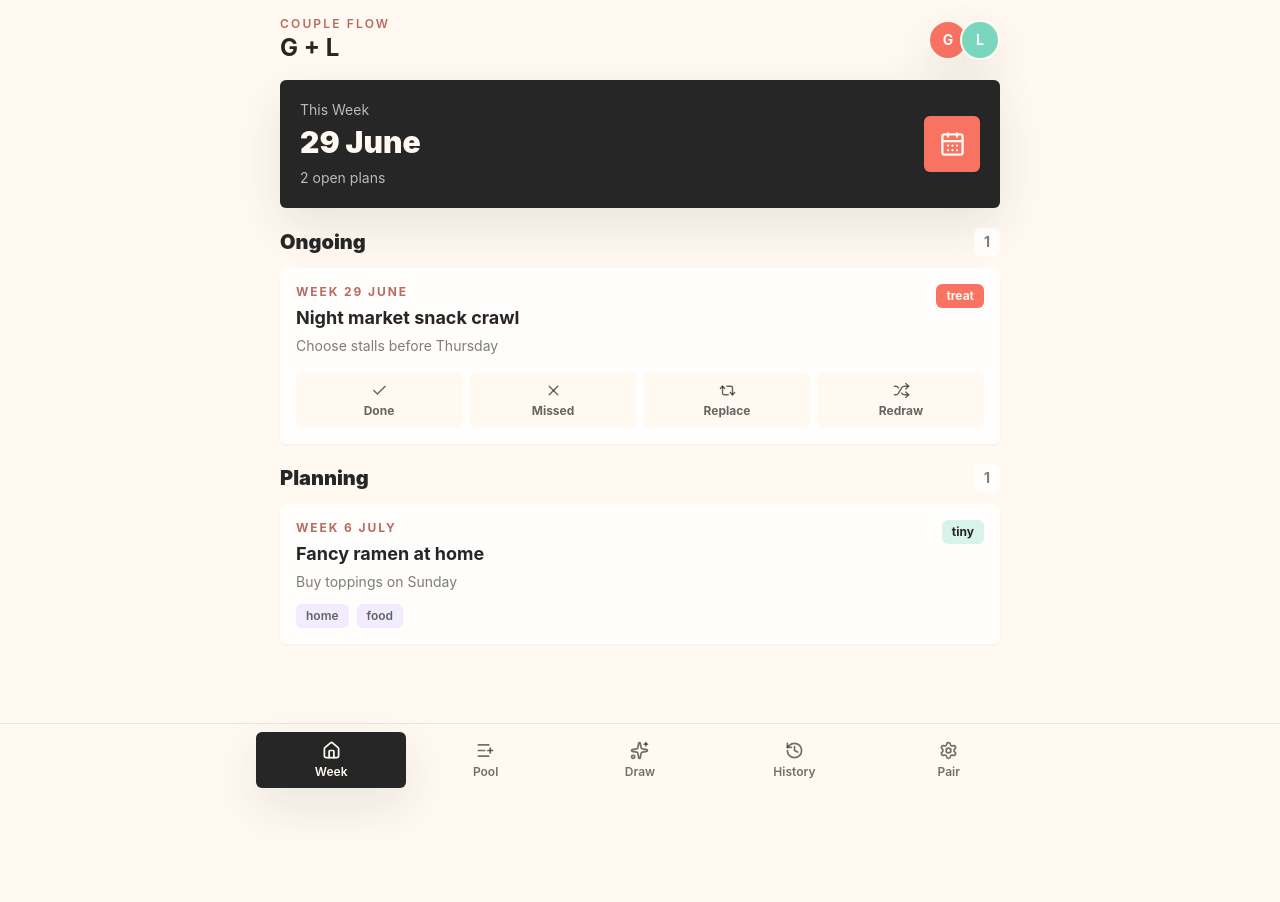
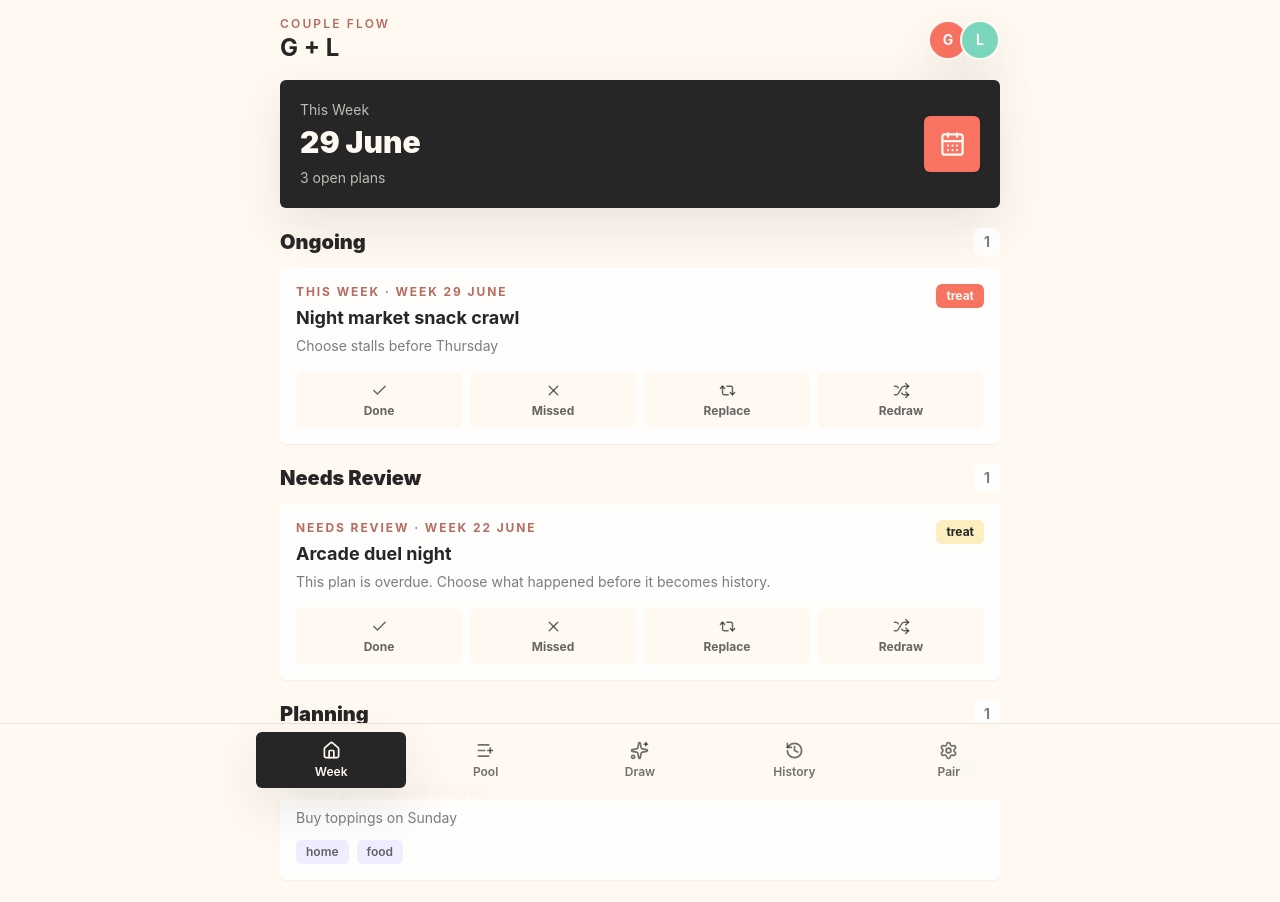
Before and after one commit to gannnnnnnnnnnnnn/Couple-Flow-App, a React (Vite) app: page / in a window 1280 px wide. Shown: the top 902 px of the page. Before the commit the page ends 800 px from the top, so only its background shows below. Built offline with nearby package versions, Linux system fonts and the light colour scheme.

Commit message:
Fix MVP review state machine

```diff
--- a/src/App.tsx
+++ b/src/App.tsx
@@ -6,7 +6,12 @@ import { PoolScreen } from './components/PoolScreen';
 import { SettingsScreen } from './components/SettingsScreen';
 import { WeekBoard } from './components/WeekBoard';
 import type { Screen } from './components/common';
-import { getOutcomeBySessionId, classifySessions, createOutcome, createScheduledSession } from './domain/state';
+import {
+  classifySessions,
+  createOutcome,
+  createScheduledSession,
+  getOutcomeBySessionId,
+} from './domain/state';
 import { getNextWeekStartDate, getWeekStartDate } from './domain/week';
 import {
   activities as mockActivities,
@@ -57,7 +62,7 @@ function App() {
     [],
   );
   const outcomeBySessionId = useMemo(() => getOutcomeBySessionId(outcomes), [outcomes]);
-  const { ongoingSessions, planningSessions, historySessions } = useMemo(
+  const { needsReviewSessions, ongoingSessions, planningSessions, historySessions } = useMemo(
     () => classifySessions(scheduledSessions, outcomes, currentWeekStart),
     [currentWeekStart, outcomes, scheduledSessions],
   );
@@ -120,7 +125,7 @@ function App() {
     );
 
     setScheduledSessions((sessions) => [...sessions, session]);
-    setDrawResults((results) => results.filter((result) => result.id !== activity.id));
+    setDrawResults([]);
     setActiveScreen('board');
   }
 
@@ -198,6 +203,7 @@ function App() {
           budgetById={budgetById}
           currentWeekStart={currentWeekStart}
           members={members}
+          needsReviewSessions={needsReviewSessions}
           ongoingSessions={ongoingSessions}
           planningSessions={planningSessions}
           onComplete={completeSession}
@@ -249,6 +255,7 @@ function App() {
           currentWeekStart={currentWeekStart}
           ongoingCount={ongoingSessions.length}
           planningCount={planningSessions.length}
+          needsReviewCount={needsReviewSessions.length}
         />
       )}
     </AppShell>
--- a/src/components/DrawScreen.tsx
+++ b/src/components/DrawScreen.tsx
@@ -52,6 +52,11 @@ export function DrawScreen({
 }) {
   const [revealing, setRevealing] = useState(false);
   const drawSessionId = `draw-${targetWeekStart}`;
+  const bannableActivities = activities.filter(
+    (activity) =>
+      activity.status === 'active' &&
+      (budgetFilter === 'all' || activity.budget_group_id === budgetFilter),
+  );
   const eligibleActivities = getEligibleActivities({
     activities,
     budgetGroupId: budgetFilter,
@@ -118,8 +123,11 @@ export function DrawScreen({
         {members.map((member) => (
           <BanPanel
             key={member.id}
-            activities={activities.filter((activity) => activity.status === 'active')}
+            activities={bannableActivities}
             bans={bans}
+            budgetLabel={
+              budgetFilter === 'all' ? 'all budgets' : budgetById.get(budgetFilter)?.name ?? 'budget'
+            }
             drawSessionId={drawSessionId}
             member={member}
             onToggleBan={onToggleBan}
@@ -184,12 +192,14 @@ export function DrawScreen({
 function BanPanel({
   activities,
   bans,
+  budgetLabel,
   drawSessionId,
   member,
   onToggleBan,
 }: {
   activities: Activity[];
   bans: WeeklyActivityBan[];
+  budgetLabel: string;
   drawSessionId: string;
   member: PairMember;
   onToggleBan: (memberId: string, activityId: string) => void;
@@ -201,10 +211,18 @@ function BanPanel({
   return (
     <div className="rounded-md bg-white/80 p-4 shadow-sm">
       <div className="mb-3 flex items-center justify-between">
-        <p className="font-black text-ink">{member.display_name}'s bans</p>
+        <div>
+          <p className="font-black text-ink">{member.display_name}'s current-draw bans</p>
+          <p className="text-xs font-semibold text-ink/50">{budgetLabel}</p>
+        </div>
         <Chip tone={memberBans.length === 2 ? 'coral' : 'butter'}>{memberBans.length}/2</Chip>
       </div>
       <div className="grid gap-2">
+        {activities.length === 0 && (
+          <p className="rounded-md bg-cream px-3 py-3 text-sm font-semibold text-ink/55">
+            No active activities in this budget.
+          </p>
+        )}
         {activities.map((activity) => {
           const isBanned = memberBans.some((ban) => ban.activity_id === activity.id);
           const disabled = !isBanned && memberBans.length >= 2;
--- a/src/components/SettingsScreen.tsx
+++ b/src/components/SettingsScreen.tsx
@@ -4,10 +4,12 @@ import { pair } from '../mockData';
 
 export function SettingsScreen({
   currentWeekStart,
+  needsReviewCount,
   ongoingCount,
   planningCount,
 }: {
   currentWeekStart: string;
+  needsReviewCount: number;
   ongoingCount: number;
   planningCount: number;
 }) {
@@ -21,7 +23,11 @@ export function SettingsScreen({
         <InfoRow icon={Heart} label="Pair" value={pair.name} />
         <InfoRow icon={Clock3} label="Timezone" value={pair.timezone} />
         <InfoRow icon={CalendarDays} label="Current week" value={currentWeekStart} />
-        <InfoRow icon={Check} label="Open plans" value={`${ongoingCount + planningCount}`} />
+        <InfoRow
+          icon={Check}
+          label="Open plans"
+          value={`${needsReviewCount + ongoingCount + planningCount}`}
+        />
       </div>
     </section>
   );
--- a/src/components/WeekBoard.tsx
+++ b/src/components/WeekBoard.tsx
@@ -13,6 +13,7 @@ export function WeekBoard({
   budgetById,
   currentWeekStart,
   members,
+  needsReviewSessions,
   ongoingSessions,
   planningSessions,
   onComplete,
@@ -26,6 +27,7 @@ export function WeekBoard({
   budgetById: Map<string, BudgetGroup>;
   currentWeekStart: string;
   members: PairMember[];
+  needsReviewSessions: ScheduledSession[];
   ongoingSessions: ScheduledSession[];
   planningSessions: ScheduledSession[];
   onComplete: (session: ScheduledSession, rating: Rating) => void;
@@ -34,7 +36,8 @@ export function WeekBoard({
   onRedraw: (session: ScheduledSession) => void;
   onNavigate: (screen: Screen) => void;
 }) {
-  const openPlanCount = ongoingSessions.length + planningSessions.length;
+  const openPlanCount =
+    needsReviewSessions.length + ongoingSessions.length + planningSessions.length;
 
   return (
     <section className="space-y-5">
@@ -81,6 +84,34 @@ export function WeekBoard({
               onNotDone={onNotDone}
               onReplace={onReplace}
               onRedraw={onRedraw}
+              stateLabel="This Week"
+            />
+          ))}
+        </div>
+      </div>
+
+      <div>
+        <SectionTitle title="Needs Review" count={needsReviewSessions.length} />
+        <div className="mt-3 space-y-3">
+          {needsReviewSessions.length === 0 && (
+            <EmptyState
+              title="Nothing overdue"
+              body="Past plans with no outcome will wait here until you review them together."
+            />
+          )}
+          {needsReviewSessions.map((session) => (
+            <OngoingCard
+              key={session.id}
+              activity={activityById.get(session.activity_id)!}
+              activities={activities}
+              budgetById={budgetById}
+              members={members}
+              session={session}
+              onComplete={onComplete}
+              onNotDone={onNotDone}
+              onReplace={onReplace}
+              onRedraw={onRedraw}
+              stateLabel="Needs Review"
             />
           ))}
         </div>
@@ -128,6 +159,7 @@ function OngoingCard({
   onNotDone,
   onReplace,
   onRedraw,
+  stateLabel,
 }: {
   activity: Activity;
   activities: Activity[];
@@ -138,6 +170,7 @@ function OngoingCard({
   onNotDone: (session: ScheduledSession, reason: string) => void;
   onReplace: (session: ScheduledSession, replacementActivityId: string) => void;
   onRedraw: (session: ScheduledSession) => void;
+  stateLabel: 'This Week' | 'Needs Review';
 }) {
   const [mode, setMode] = useState<'idle' | 'done' | 'missed' | 'replace' | 'redraw'>('idle');
   const [reason, setReason] = useState('');
@@ -163,12 +196,18 @@ function OngoingCard({
       <div className="flex items-start justify-between gap-3">
         <div>
           <p className="text-xs font-bold uppercase tracking-[0.16em] text-clay">
-            Week {formatWeekLabel(session.target_week_start_date)}
+            {stateLabel} · Week {formatWeekLabel(session.target_week_start_date)}
           </p>
           <h3 className="mt-1 text-lg font-bold text-ink">{activity.title}</h3>
-          <p className="mt-1 text-sm text-ink/60">{session.todo_text}</p>
+          <p className="mt-1 text-sm text-ink/60">
+            {stateLabel === 'Needs Review'
+              ? 'This plan is overdue. Choose what happened before it becomes history.'
+              : session.todo_text}
+          </p>
         </div>
-        <Chip tone="coral">{budgetById.get(activity.budget_group_id)?.name ?? 'open'}</Chip>
+        <Chip tone={stateLabel === 'Needs Review' ? 'butter' : 'coral'}>
+          {budgetById.get(activity.budget_group_id)?.name ?? 'open'}
+        </Chip>
       </div>
 
       <div className="mt-4 grid grid-cols-4 gap-2">
--- a/src/domain/state.ts
+++ b/src/domain/state.ts
@@ -26,6 +26,9 @@ export function classifySessions(
   const openSessions = sessions.filter((session) => !outcomeBySessionId.has(session.id));
 
   return {
+    needsReviewSessions: openSessions.filter(
+      (session) => session.target_week_start_date < currentWeekStart,
+    ),
     ongoingSessions: openSessions.filter(
       (session) => session.target_week_start_date === currentWeekStart,
     ),
@@ -49,7 +52,12 @@ export function createScheduledSession(
     activity_id: activity.id,
     draw_session_id: drawSessionId,
     target_week_start_date: targetWeekStartDate,
-    status: targetWeekStartDate === currentWeekStart ? 'ongoing' : 'planning',
+    status:
+      targetWeekStartDate < currentWeekStart
+        ? 'needs_review'
+        : targetWeekStartDate === currentWeekStart
+          ? 'ongoing'
+          : 'planning',
     todo_text: 'Pick a time together',
     created_at: new Date().toISOString(),
   };
--- a/src/mockData.ts
+++ b/src/mockData.ts
@@ -188,6 +188,16 @@ export const scheduledSessions: ScheduledSession[] = [
     created_at: '2026-06-23T00:00:00.000Z',
   },
   {
+    id: 'session-needs-review',
+    pair_id: pair.id,
+    activity_id: 'activity-arcade',
+    draw_session_id: null,
+    target_week_start_date: '2026-06-22',
+    status: 'needs_review',
+    todo_text: 'Decide if arcade night happened',
+    created_at: '2026-06-17T00:00:00.000Z',
+  },
+  {
     id: 'session-history',
     pair_id: pair.id,
     activity_id: 'activity-sunrise',
--- a/src/types.ts
+++ b/src/types.ts
@@ -1,6 +1,7 @@
 export type SessionStatus =
   | 'planning'
   | 'ongoing'
+  | 'needs_review'
   | 'completed'
   | 'not_done'
   | 'replaced'
```
Also changed, not shown: 7 other files (tests, documents, lock files or other folders).
